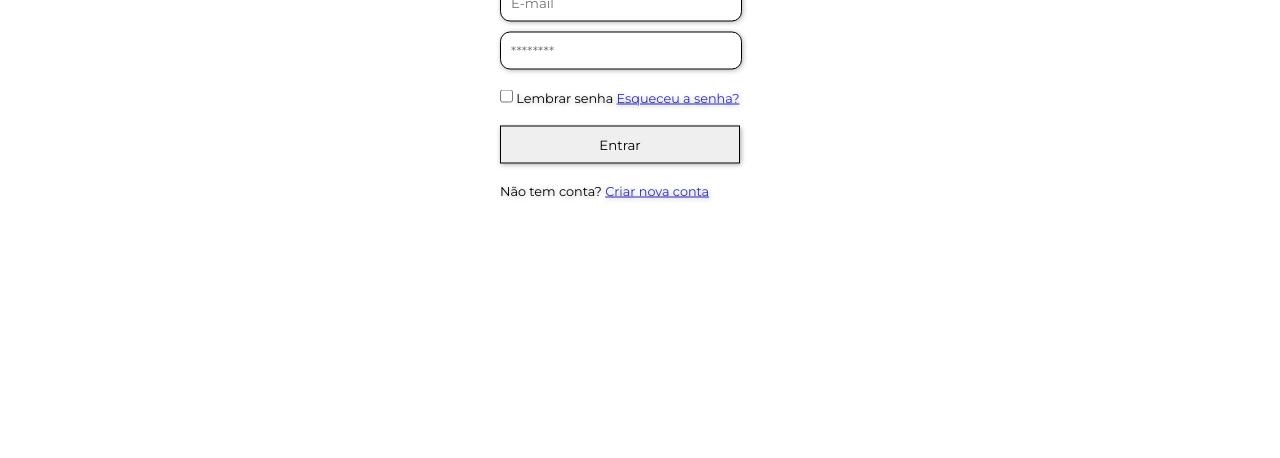
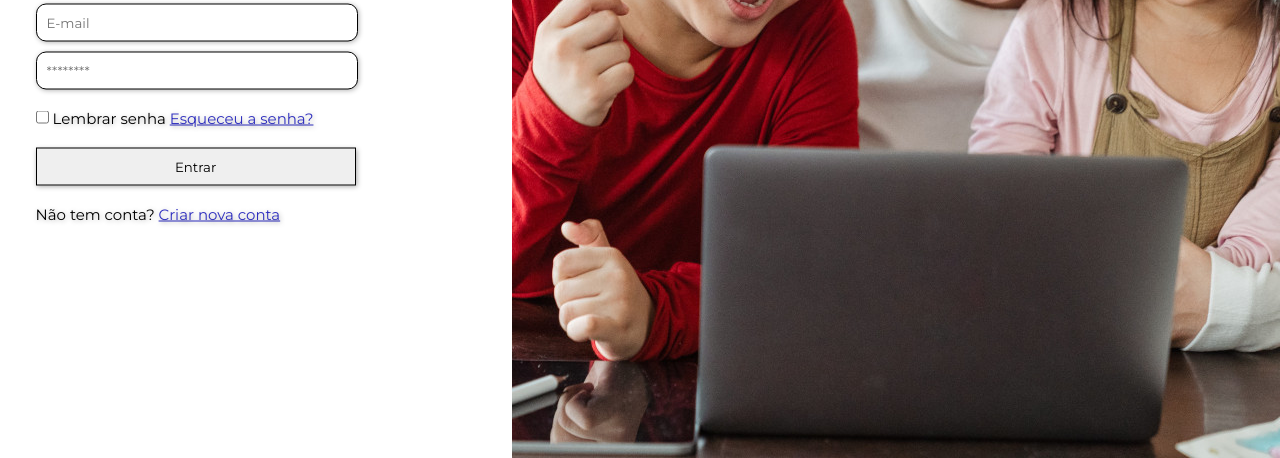
Before and after one commit to luizgmelo/login-page, a plain HTML site: page index.html in a window 1280 px wide. Shown: the part 342-800 px from the top of the page. Drawn offline with Linux system fonts and the light colour scheme.

Commit message:
organizei estilo e criei media queries

```diff
--- a/index.html
+++ b/index.html
@@ -4,25 +4,28 @@
     <meta charset="UTF-8">
     <meta name="viewport" content="width=device-width, initial-scale=1.0">
     <title>Conecta</title>
-    <link rel="shortcut icon" href="imagens/favicon.ico" type="image/x-icon">
-    <link rel="stylesheet" href="estilos/style.css" media="all">
+    <link rel="shortcut icon" href="images/favicon.ico" type="image/x-icon">
+    <link rel="stylesheet" href="styles/style.css" media="all">
+    <link rel="stylesheet" href="styles/media-query.css" media="screen">
 </head>
 <body>
     <header>
-        <img src="imagens/logo.png" alt="logo">
+        <img src="images/logo.png" alt="logo">
         <h1>Conecta</h1>
     </header>
 
+    <div id="background">
+        <!--Aqui onde fica imagem para desktops-->>
+    </div>
+
     <main>
-        <h2 class="subtitulo">Bem-vindo ao Conecta</h2>
+        <h2>Bem-vindo ao Conecta</h2>
         <form action="fake.php" method="post" autocomplete="on">
-
-            <div class="formulario">
-
             <div class="campo-email">
                 <label for="iemail">E-mail:</label>
                 <input type="email" name="email" id="iemail" placeholder="E-mail" required>
             </div>
+
             <div class="campo-senha">
                 <label for="isenha">Senha:</label>
                 <input type="password" name="senha" id="isenha" placeholder="********" minlength="8" maxlength="20" required>
@@ -35,24 +38,12 @@
                 <a href="#">Esqueceu a senha?</a>
             </div>
 
-                <input class="botao" type="submit" value="Entrar">
+            <input type="submit" value="Entrar">
 
-                <div class="campo-esqueceu-senha">
-
+            <div class="campo-criar-nova-conta">
                 <p>Não tem conta? <a href="#">Criar nova conta</a></p>
             </div>
-
-            </div>
-
         </form>
-
-
-
-
-
-
-
-
     </main>
 </body>
 </html>
--- /dev/null
+++ b/styles/media-query.css
@@ -0,0 +1,46 @@
+@charset "UTF-8";
+
+@media screen and (min-width: 768px) and (max-width: 1024px) {
+
+    body {
+        background-image: linear-gradient(to right, var(--cor0), var(--cor2));
+    }
+
+}
+
+/*
+    Criar media query para Desktops/ telas grandes
+*/
+@media screen and (min-width: 1024px) {
+
+    main {
+        left: calc(300px - 150px + 2%);
+
+    }
+
+    main > h2 {
+        font-size: 2em;
+    }
+
+    form [type='email'], form [type='password'] {
+        width: 300px;
+    }
+
+    form [type='submit'] {
+        width: 320px;
+    }
+
+    form {
+        font-size: 1.17em;
+    }
+
+    #background {
+        width: 60%;
+        height: 100vh;
+        background: url('../images/background-desktop.jpg') no-repeat center center / cover;
+        position: absolute;
+        top: 0;
+        right: 0;
+    }
+
+}
--- a/estilos/style.css
+++ b/styles/style.css
@@ -15,6 +15,10 @@
 
     --fonte-padrao: 'Montserrat', sans-serif;
     --fonte-destaque: 'Bebas Neue', cursive;
+}
+
+body {
+    height: 100vh;
 }
 
 header {
@@ -35,10 +39,6 @@ header > h1 {
     text-shadow: 1px 1px 5px rgba(0, 0, 0, 20%);
 }
 
-body {
-    height: 100vh;
-}
-
 main {
     width: 300px;
     height: 325px;
@@ -56,27 +56,27 @@ main > h2 {
     text-shadow: 1px 1px 5px rgba(0, 0, 0, 30%);
 }
 
-.formulario {
+form {
     display: flex;
     flex-direction: column;
     gap: 10px;
     padding: 10px;
 }
 
-.formulario a {
+form a {
     color: rgb(46, 46, 191);
     text-shadow: 1px 1px 5px rgba(0, 0, 0, 30%);
 }
 
-.formulario a:hover {
+form a:hover {
     color: blue;
 }
 
-.campo-email > label, .campo-senha > label {
+.campo-email label, .campo-senha label {
     display: none;
 }
 
-.campo-email > input, .campo-senha > input {
+form [type='email'], form [type='password'] {
     width: 220px;
     border-radius: 10px;
     padding: 10px;
@@ -84,16 +84,16 @@ main > h2 {
     box-shadow: 1px 1px 5px rgba(0, 0, 0, 30%);
 }
 
-.campo-senha > input {
+form [type='password'] {
     margin-bottom: 10px;
 }
 
-.campo-lembrar-senha, .campo-esqueceu-senha {
+.campo-lembrar-senha {
     font-size: 0.8em;
     text-shadow: 1px 1px 5px rgba(0, 0, 0, 30%);
 }
 
-.botao {
+form [type='submit'] {
     width: 240px;
     padding: 10px;
     margin: 10px 0px;
@@ -101,7 +101,12 @@ main > h2 {
     box-shadow: 1px 1px 5px rgba(0, 0, 0, 35%);
 }
 
-.botao:hover {
+form [type='submit']:hover {
     background-color: var(--cor0);
     cursor: pointer;
 }
+
+.campo-criar-nova-conta {
+    font-size: 0.8em;
+    text-shadow: 1px 1px 5px rgba(0, 0, 0, 30%);
+}
```
Also changed, not shown: imagens/favicon/android-chrome-192x192.png (deleted), imagens/favicon/android-chrome-512x512.png (deleted), imagens/favicon/apple-touch-icon.png (deleted), imagens/favicon/favicon-16x16.png (deleted), imagens/favicon/favicon-32x32.png (deleted), imagens/favicon/site.webmanifest (deleted), images/background-desktop.jpg (added), images/favicon.ico (renamed from imagens/favicon.ico), images/logo.png (renamed from imagens/logo.png), 2 other files. Lines whose indentation alone changed are shown as unchanged.
